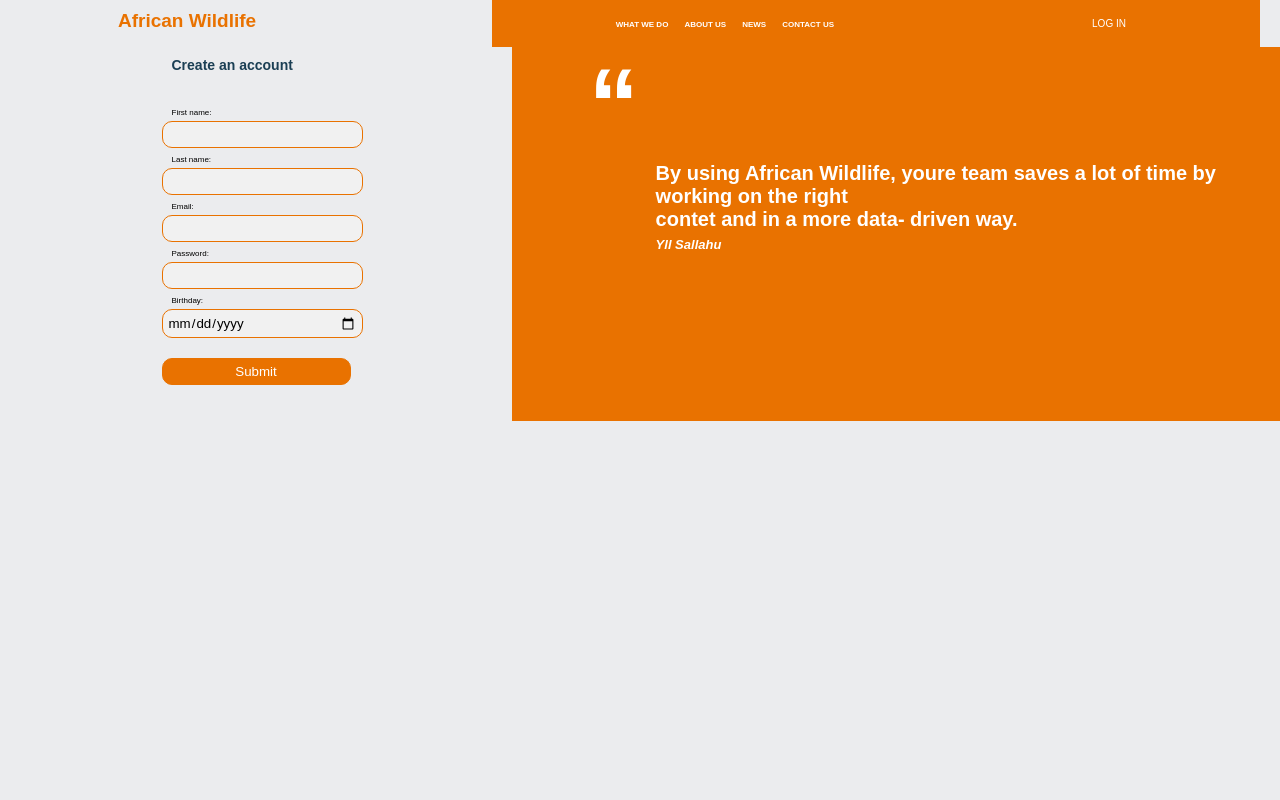
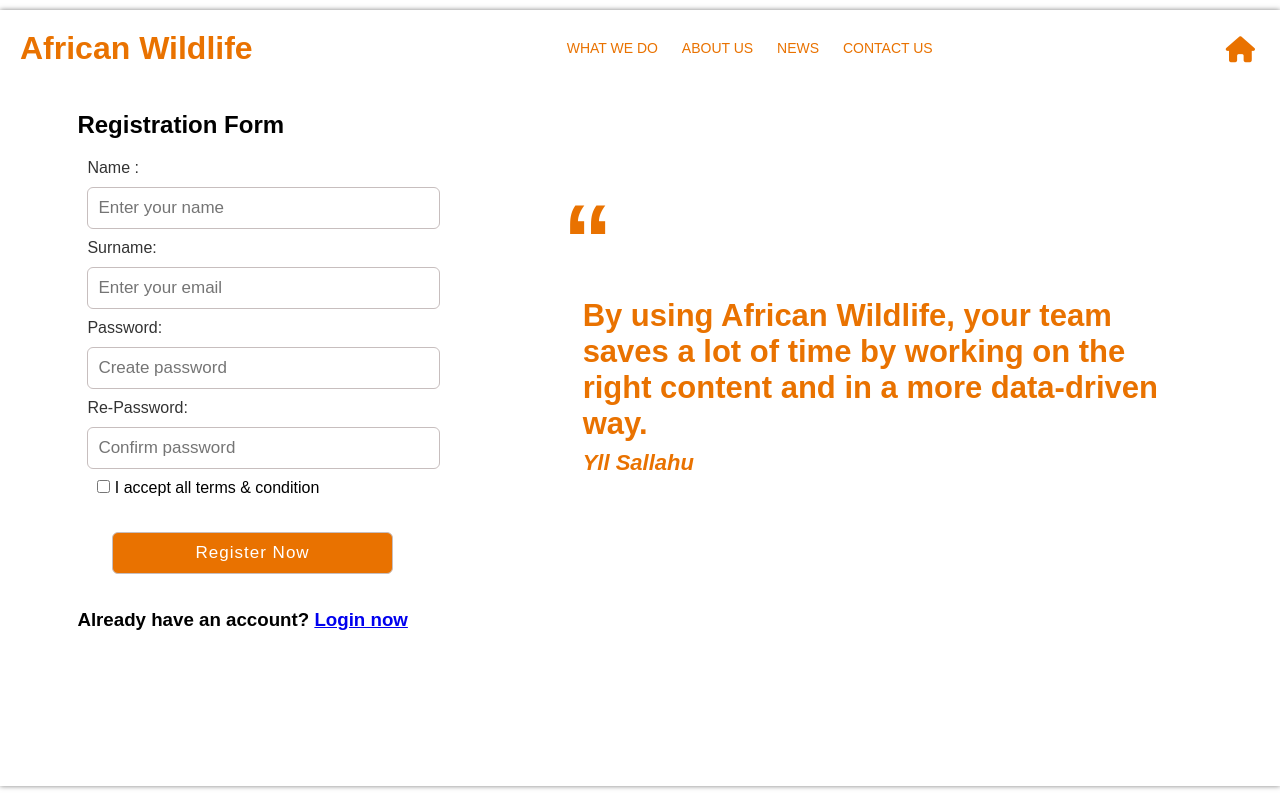
Before and after one commit to yllsallahu/AfricanWildlife, a PHP site: page /signup.html in a window 1280 px wide. Run offline with PHP 8.4, Linux system fonts and the light colour scheme; some libraries are stand-ins or nearby versions.

Commit message:
Fixed sign-up button
fixed the size of the web

```diff
--- a/js.js
+++ /dev/null
@@ -1,9 +0,0 @@
-let nameRegex = /^[A-Z][a-z]{3,8}$/;
-let emailRegex =/[a-zA-Z.-_]+@+[a-z]+\.+[a-z]{2-3}$/;
-
-function validateForm(){
-    let fnamegetelementi = document.getElementsByClassName('fname');
-    let fnameerror = document.getElementsByClassName('fname.error');
-
-
-}
--- a/signup.html
+++ b/signup.html
@@ -5,65 +5,70 @@
     <meta name="viewport" content="width=device-width, initial-scale=1.0">
     <title>Document</title>
     <link rel="stylesheet" href="stylesign.css">
-    <link rel="stylesheet" href="js.js">
-
+    <script src="https://kit.fontawesome.com/ed661bfa96.js" crossorigin="anonymous"></script>
 </head>
 <body>
-    <div class="container">
-
     <header>
 
-        <p class="title"> African Wildlife</p>
-<div class="clasangjyre">
+        <p class="title">African Wildlife</p>
 
+        <div class="other">
             <div class="links">
                 <a class="links1" href=""> WHAT WE DO</a>
                 <a class="links1" href=""> ABOUT US</a>
                 <a class="links1" href=""> NEWS</a>
                 <a class="links1" href=""> CONTACT US</a>
             </div>
+            <a class="button" href="/index.html"><i class="fa-solid fa-house"></i></a>
+        </div>
 
-        <a class="button" href="/signup.html">LOG IN</a>
+    </header>
 
+    <main>
+        <div class="signup">
+            <h2 style="margin-bottom: 20px;">Registration Form</h2>
+    <form action="#">
+      <div class="input-box">
+        <p class="psign">Name :</p>
+        <input type="text" placeholder="Enter your name" required>
+
+      </div>
+      <div class="input-box">
+        <p class="psign">Surname:</p>
+        <input type="text" placeholder="Enter your email" required>
+      </div>
+      <div class="input-box">
+        <p class="psign">Password:</p>
+        <input type="password" placeholder="Create password" required>
+      </div>
+      <div class="input-box">
+        <p class="psign">Re-Password:</p>
+        <input type="password" placeholder="Confirm password" required>
+      </div>
+      <div class="policy">
+        <input style="margin-left: 20px;" type="checkbox">
+        <p class="accept">I accept all terms & condition</p>
+      </div>
+      <div class="input-box button">
+        <input type="Submit" value="Register Now">
+      </div>
+      <div class="text">
+        <h3>Already have an account? <a href="#">Login now</a></h3>
+      </div>
+    </form>
         </div>
 
 
-        </header>
+
+        <div class="contetmain">
+            <br>
+            <br>
+            <br>
+            <br>
+            <p class="conteti1">“</p>
+            <p class="conteti">By using African Wildlife, your team saves a lot of time by working on the right content and in a more data-driven way. <br> <span class="autori">Yll Sallahu</span></p>
         </div>
 
-    <main>
-        <div class="signuup">
 
-            <p class="title" style="color: #1B3F54; font-size: 14px; "> Create an account</p> <br>
-
-            <label for="fname">First name:</label><br>
-            <input type="text" id="fname" name="fname"><br>
-            <div class="fname.error"></div>
-
-            <label for="lname">Last name:</label><br>
-            <input type="text" id="lname" name="lname"><br>
-            <div class="lname.error"></div>
-
-            <label for="email">Email:</label><br>
-            <input type="email" id="email" name="email"><br>
-            <div class="email.error"></div>
-
-            <label for="password">Password:</label><br>
-            <input type="password" id="pass" name="password"><br>
-            <div class="password.error"></div>
-
-            <label for="birthday">Birthday:</label><br>
-            <input type="date" id="birthday" name="birthday"><br><br>
-            <input style="background-color: #e97200; color: white;" type="submit" value="Submit">
-
-
-        </div>
-        <div class="contetmain">
-            <p class="conteti1" style="font-size: 100px; text-align: start; ">“</p>
-            <p class="conteti">By using African Wildlife, youre team saves a lot of time by working  on the right <br> contet and in a more data- driven way. <br> <span class="autori">Yll Sallahu</span></p>
-
-        </div>
     </main>
-
-</body>
 </html>
--- a/stylesign.css
+++ b/stylesign.css
@@ -3,128 +3,135 @@
     margin: 0;
     font-family: Arial, Helvetica, sans-serif;
 }
+
 body{
-    background-color: #ebecee;
-}
+    background-color: white;
+    box-shadow: 0px 0px 5px rgba(0.5, 0.5, 0.5, 0.5);
+    max-width: 1300px;
+    margin: 0 auto;
+    height: 97vh;
 
-.container{
-    width: 90%;
-    max-width: 1200px;
-    margin: 0 auto;
 }
 
 header{
     width: 100%;
     display: flex;
-    justify-content: space-between;
-    position: relative;
-    margin-left: 44px;
+    justify-content: space-around;
+    margin-top: 10px;
 
-    color: transparent;
+
 }
 .title{
+    width: 50%;
     color: #e97200;
-    font-size: 19px;
+    font-size: 32px;
     font-weight: bold;
-    margin: 10px;
+    margin-left: 20px;
+    margin: 20px;
+
+
 }
+
 .links{
-  margin-top: 5px;
-    font-size: 8px;
+      font-size: 14px;
+      margin-top: 30px;
+
+  }
+
+  .links1{
+    padding: 10px;
+    text-decoration: none;
+    color: #e97200;
+    font-weight: 400;
+}
+
+
+.other{
+    width: 70%;
     display: flex;
+    justify-content: space-between;
+    background-color: white;
 }
-.links1{
-    margin: 8px;
-    margin-top: 15px;
-    text-decoration: none;
-    color: white;
-    font-weight: bold;
-}
+
 .button{
-    margin: 10px;
-    text-decoration: none;
-    color: white;
-    border: solid #e97200 1px;
-    padding: 7px;
-    font-size: 10px;
-    text-align: center;
-    border-radius: 10px;
-}
-.button:hover {
-    background-color: white;
-    border: solid #e97200 1px;
-    font-weight: bold;
-    color: #e97200;
+    margin: 15px;
+    padding: 10px;
+
+    color:  #e97200 ;
+    font-size: 26px;
+
+
 }
 
   main{
+    width: 100%;
     display: flex;
-    justify-content: space-between;
-  }
-
-  .contetmain{
-    width: 60%;
-
-    background-color: #e97200;
-    height: 374px;
-  }
-
-.clasangjyre{
-    display: flex;
-    width: 66.7%;
     justify-content: space-around;
-    background-color: #e97200;
-    justify-self: flex-end;
+    margin-top: 20px;
 
 
 
   }
-.titleprara{
-    color: white;
-    font-size: 100px;
 
+  .centerre{
+    width: 100%;
+    margin: 0 auto;
+  }
 
+  .contetmain{
+    width: 50%;
+    background-color: white;
 
   }
   .conteti{
-    color: white;
-    font-size: 20px;
+
+   color: #e97200;
+    font-size: 31px;
     font-weight: bold;
-    width: 80%;
     margin: 0 auto;
-    margin-right: 10px;
+    margin-left: 20px;
+
 }
 .conteti1{
-    color: white;
-    font-size: 20px;
+    color: #e97200;
+    font-size: 100px;
     font-weight: bold;
 
-    width: 80%;
-    margin: 0 auto;
+}
+
+.autori{
+
+    font-size: 22px;
+    font-style: italic;
 
 }
-.autori{
 
-    font-size: 13px;
-    font-style: italic;
-}
-
-label{
-    font-size: 8px;
+form .input-box input{
+    width: 100%;
     margin: 10px;
-
+   padding: 10px;
+    font-size: 17px;
+    font-weight: 400;
+    color: #333;
+    border: 1.5px solid #C7BEBE;
+    border-radius: 6px;
+    transition: all 0.3s ease;
 
   }
-input{
-    border: solid 1px #e97200;
-    background: #f1f1f1;
-    width: 100%;
-    border-radius: 10px;
-    padding: 5px;
-    margin-top: 2px;
+  .input-box.button input{
+    color: #fff;
+    letter-spacing: 1px;
 
+    background: #e97200;
+    cursor: pointer;
   }
-.signuup{
-    margin: 0 auto;
-
+  h3{
+    color: black;
   }
+  .accept{
+    display: inline;
+  }
+  .psign{
+    color: #333;
+    margin-left: 10px;
+  }
```
Also changed, not shown: index.html (+1 -10 lines), style.css (+24 -21 lines). Lines whose indentation alone changed are shown as unchanged.
